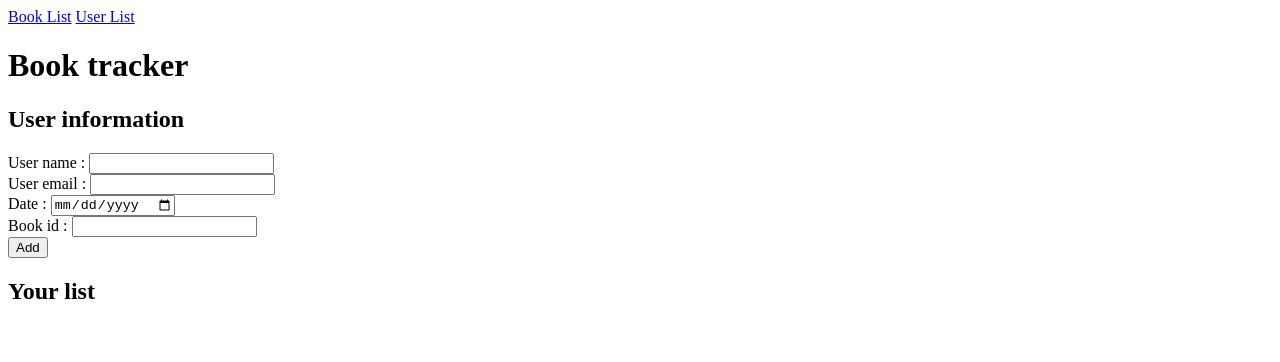
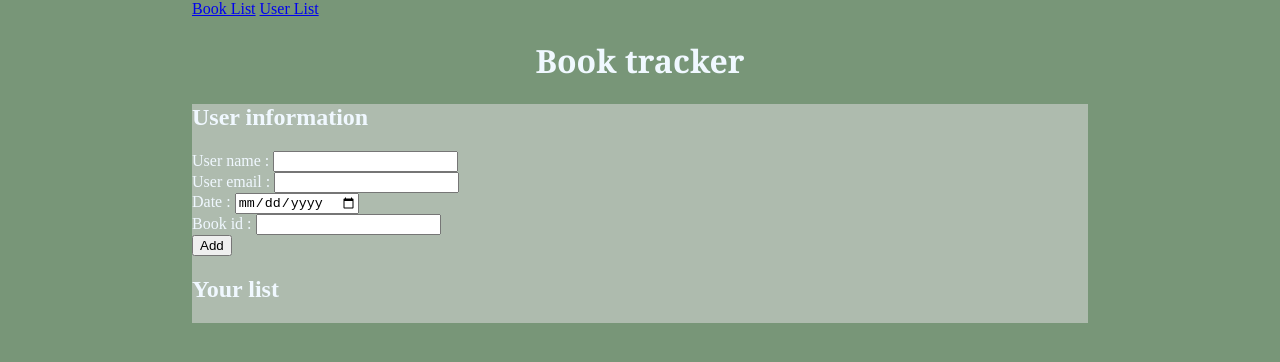
Before and after one commit to Kimovi/Book_tracker, a Flask app: page /user in a window 1280 px wide. Shown: the top 362 px of the page. Run offline with Flask 2, Linux system fonts and the light colour scheme.

Commit message:
CSS error fixed, now style sheet applied on both html pages

```diff
--- a/application/__init__.py
+++ b/application/__init__.py
@@ -2,7 +2,7 @@
 from flask_sqlalchemy import SQLAlchemy
 
 
-app = Flask(__name__, template_folder='../templates')
+app = Flask(__name__, template_folder='../templates', static_folder='../static')
 
 app.config['SQLALCHEMY_DATABASE_URI'] = "mysql+pymysql://bora:password@localhost:3306/Book"
 # app.config['SQLALCHEMY_DATABASE_URI'] = "sqlite:////tmp/dummmm1.db"
--- a/templates/user.html
+++ b/templates/user.html
@@ -3,12 +3,14 @@
 <head>
     <meta charset="UTF-8">
     <meta name="viewport" content="width=device-width, initial-scale=1.0">
+    <link rel="stylesheet" href="{{ url_for('static', filename='style.css') }}" />
     <title>Users</title>
 </head>
 <body>
   <div><a href="/">Book List</a> <a href="/user">User List</a></div>
     <div>
       <h1>Book tracker</h1>
+      <div class=main>
       <h2>User information</h2>
         <form method="POST" action="/user">
             User name : <input type="text" name="user_name"><br>
@@ -44,6 +46,7 @@
             </tr>
               {% endfor %}
         </table>
+      </div>
     </div>
 </body>
 </html>
```
Also changed, not shown: src/ERD.png (added), src/Kanban.png (added), src/Kanban1.png (added), src/Pytest-warning.png (added), src/Pytest.png (added), src/Pytest_jenkins.png (added).
